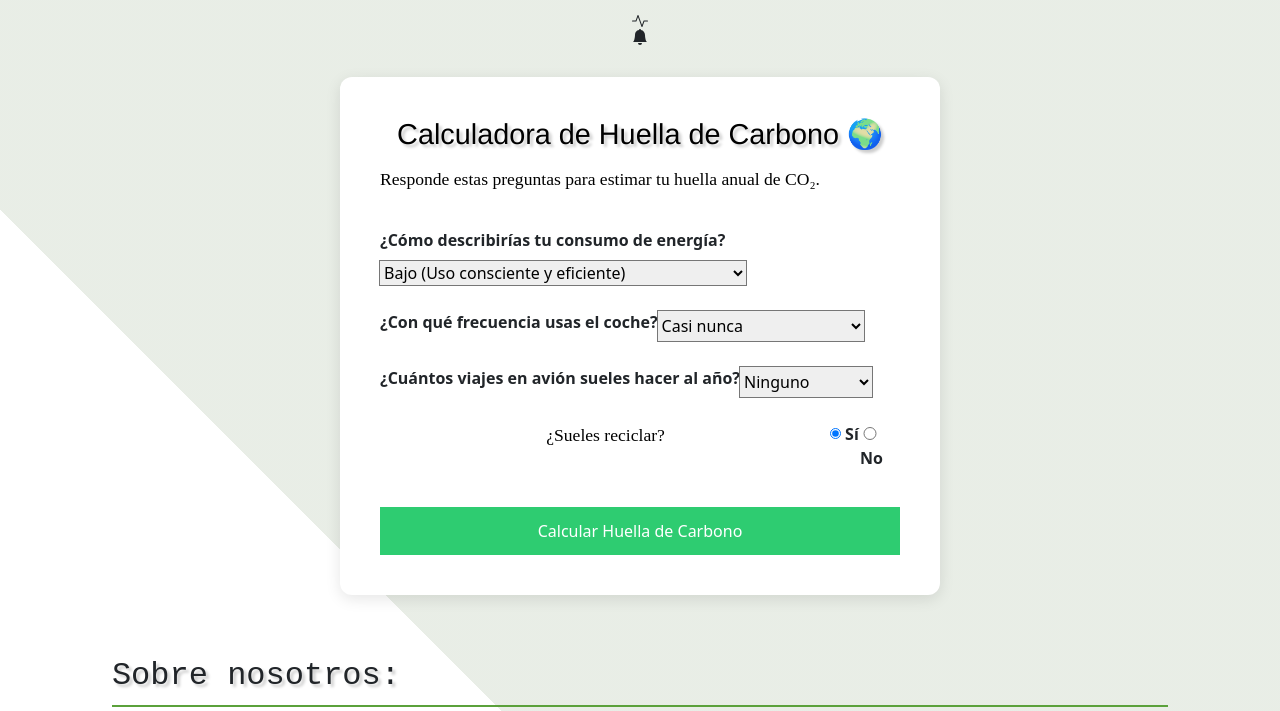
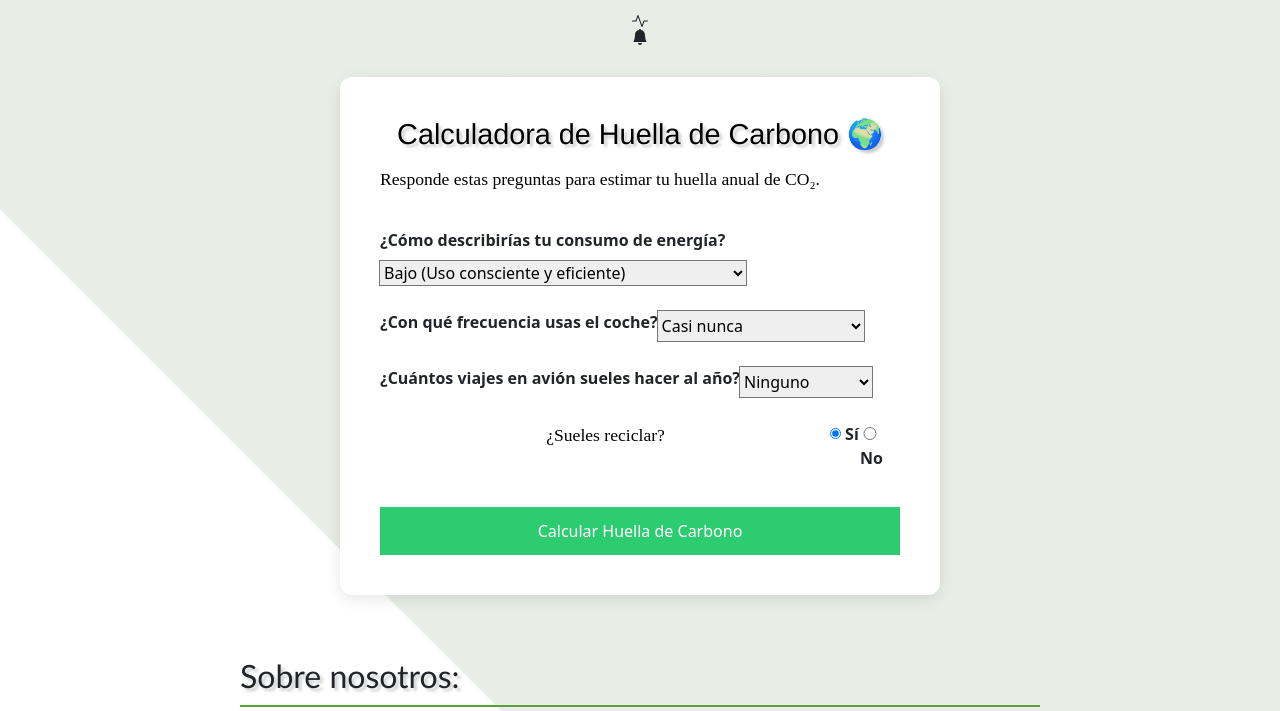
Before and after one commit to woody1913/proyecto-web-GREENUP, a plain HTML site: page index.html in a window 1280 px wide. Shown: the part 238-949 px from the top of the page. Drawn offline with nearby package versions, Linux system fonts and the light colour scheme.

```diff
--- a/style.css
+++ b/style.css
@@ -273,6 +273,6 @@ p{
   color: green;
 }
 h2{
-  font-family: 'Courier New', Courier, monospace;
-  text-decoration: blue;
+  font-family: 'Trebuchet MS', 'Lucida Sans Unicode', 'Lucida Grande', 'Lucida Sans', Arial, sans-serif;
+  text-decoration: rgb(17, 17, 88);
 }
```
